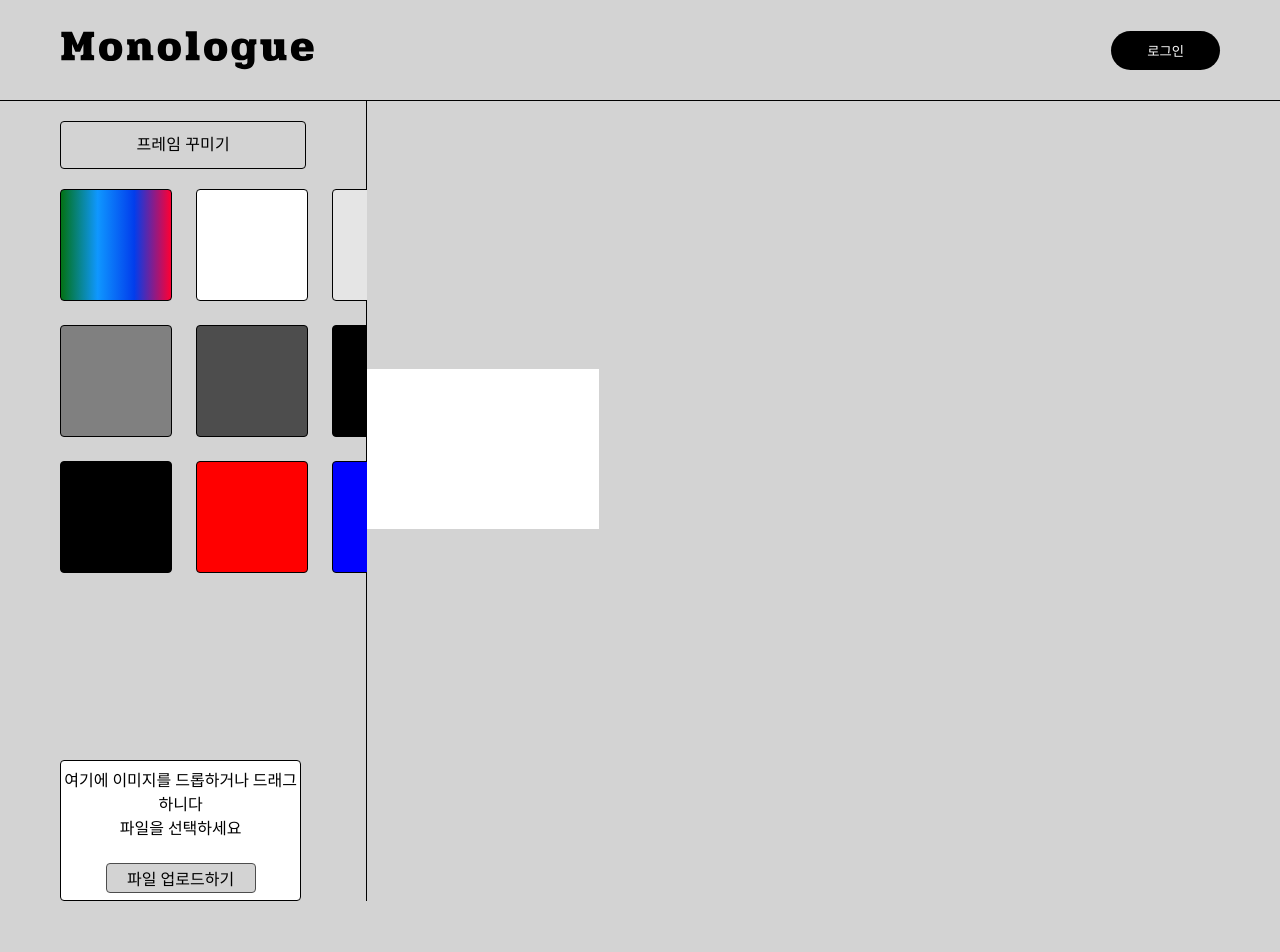
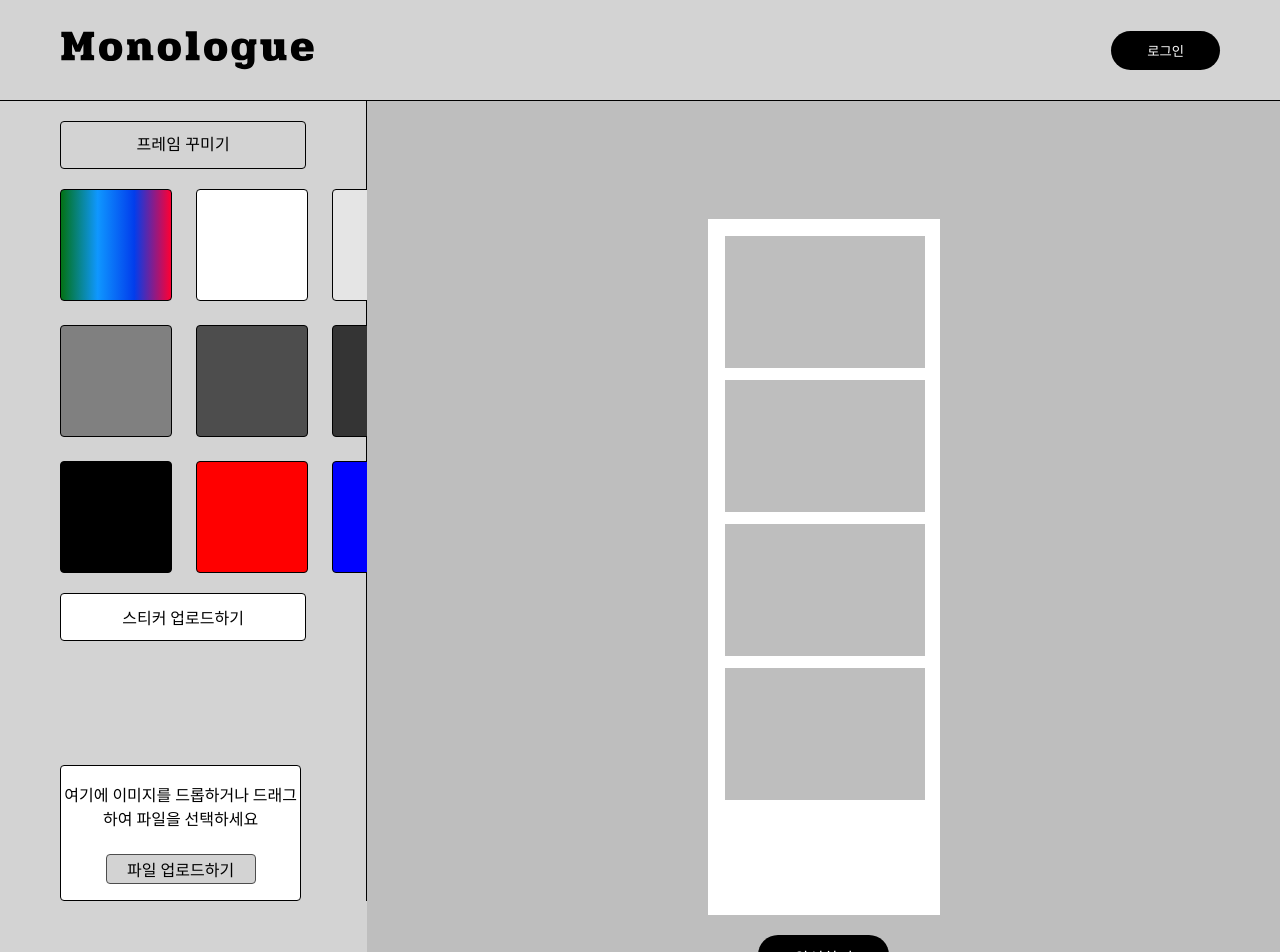
Before and after one commit to hackaton-10/monologue_web, a React (Create React App) app: page /Frame in a window 1280 px wide. Shown: the top 952 px of the page. Before the commit the page ends 901 px from the top, so only its background shows below. Built offline with nearby package versions, Linux system fonts and the light colour scheme.

Commit message:
feat: frame 완성

```diff
--- a/package.json
+++ b/package.json
@@ -12,6 +12,7 @@
     "@types/react-dom": "^18.3.1",
     "react": "^18.3.1",
     "react-dom": "^18.3.1",
+    "react-draggable": "^4.4.6",
     "react-router-dom": "^6.27.0",
     "react-scripts": "5.0.1",
     "styled-components": "^6.1.13",
@@ -22,7 +23,7 @@
     "build": "react-scripts build",
     "test": "react-scripts test",
     "eject": "react-scripts eject",
-     "lint": "eslint './src/**/*.{ts,tsx,js,jsx}'",
+    "lint": "eslint './src/**/*.{ts,tsx,js,jsx}'",
     "lint:fix": "eslint --fix './src/**/*.{ts,tsx,js,jsx}'"
   },
   "eslintConfig": {
--- a/src/pages/Frame/index.tsx
+++ b/src/pages/Frame/index.tsx
@@ -1,5 +1,6 @@
 import React, { useState } from 'react';
 import styled from 'styled-components';
+import Draggable from 'react-draggable';
 import color from 'styles/color';
 import font from 'styles/font';
 
@@ -13,9 +14,15 @@ interface FrameProps {
   imageUrl?: string;
 }
 
+interface Sticker {
+  src: string;
+  width?: number;
+  height?: number;
+}
 const Frame = () => {
   const [color, setColor] = useState<string>('#ffffff');
   const [image, setImage] = useState<string>('');
+  const [stickers, setStickers] = useState<Sticker[]>([]);
 
   const handleFileChange = (event: React.ChangeEvent<HTMLInputElement>) => {
     const file = event.target.files?.[0];
@@ -30,10 +37,38 @@ const Frame = () => {
     }
   };
 
+  const handleStickerUpload = (event: React.ChangeEvent<HTMLInputElement>) => {
+    const file = event.target.files?.[0];
+    if (file) {
+      const reader = new FileReader();
+      reader.onloadend = (e: ProgressEvent<FileReader>) => {
+        const result = e.target?.result;
+        if (result && typeof result === 'string') {
+          setStickers((prevStickers) => [...prevStickers, { src: result }]);
+        }
+      };
+      reader.readAsDataURL(file);
+    }
+  };
+
   const handleReset = () => {
     if (window.confirm('이미지를 삭제하시겠습니까?')) {
       setImage('');
+      setStickers([]);
     }
+  };
+
+  const handleStickerLoad = (event: React.SyntheticEvent<HTMLImageElement>, index: number) => {
+    const img = event.currentTarget;
+    setStickers((prevStickers) =>
+      prevStickers.map((sticker, i) =>
+        i === index ? { ...sticker, width: img.naturalWidth, height: img.naturalHeight } : sticker,
+      ),
+    );
+  };
+
+  const handleDeleteSticker = (index: number) => {
+    setStickers((prevStickers) => prevStickers?.filter((_, i) => i !== index) || []);
   };
 
   return (
@@ -47,21 +82,21 @@ const Frame = () => {
             <ColorBox bgColor="#E5E5E5" onClick={() => setColor('#E5E5E5')} />
             <ColorBox bgColor="#808080" onClick={() => setColor('#808080')} />
             <ColorBox bgColor="#4D4D4D" onClick={() => setColor('#4D4D4D')} />
-            <ColorBox bgColor="#000000" onClick={() => setColor('#000000')} />
+            <ColorBox bgColor="#343434" onClick={() => setColor('#343434')} />
             <ColorBox bgColor="#000000" onClick={() => setColor('#000000')} />
             <ColorBox bgColor="#FF0000" onClick={() => setColor('#FF0000')} />
             <ColorBox bgColor="#0000FF" onClick={() => setColor('#0000FF')} />
           </ColorPalette>
+          <StickerContainer htmlFor="sticker">
+            <FileInputText>스티커 업로드하기</FileInputText>
+          </StickerContainer>
+          <FileInput type="file" accept="image/*" id="sticker" onChange={handleStickerUpload} />
         </FrameColorLayout>
         {image ? (
           <ResetButton onClick={handleReset}>새로운 사진 넣기</ResetButton>
         ) : (
           <FileInputWrapper>
-            <PlaceholderText>
-              여기에 이미지를 드롭하거나 드래그하니다
-              <br />
-              파일을 선택하세요
-            </PlaceholderText>
+            <PlaceholderText>여기에 이미지를 드롭하거나 드래그하여 파일을 선택하세요</PlaceholderText>
             <FileInputContainer htmlFor="file">
               <FileInputText>파일 업로드하기</FileInputText>
             </FileInputContainer>
@@ -70,7 +105,26 @@ const Frame = () => {
         )}
       </EditContainer>
       <PreviewContainer>
-        <FrameContainer bgColor={color} imageUrl={image}></FrameContainer>
+        <FrameContainer bgColor={color} imageUrl={image}>
+          <FrameImg />
+          <FrameImg />
+          <FrameImg />
+          <FrameImg />
+          {stickers &&
+            stickers.map((sticker, index) => (
+              <Draggable key={index}>
+                <StickerWrapper>
+                  <StickerContiner
+                    src={sticker.src}
+                    alt={`sticker-${index}`}
+                    onLoad={(e) => handleStickerLoad(e, index)}
+                  />
+                  <DeleteButton onClick={() => handleDeleteSticker(index)}>X</DeleteButton>
+                </StickerWrapper>
+              </Draggable>
+            ))}
+        </FrameContainer>
+        <ResultContainer>완성하기</ResultContainer>
       </PreviewContainer>
     </StyledFrame>
   );
@@ -80,10 +134,9 @@ export default Frame;
 
 const StyledFrame = styled.div`
   width: 100%;
-  height: 100%;
+  height: 924px;
   display: flex;
   padding-left: 60px;
-  padding-right: 60px;
   border-top: 1px solid black;
 `;
 
@@ -96,7 +149,7 @@ const EditContainer = styled.div`
   border-right: 1px solid ${color.black};
   padding-right: 60px;
   padding-top: 20px;
-  gap: 24%;
+  gap: 16%;
 `;
 
 const FrameColorLayout = styled.div`
@@ -120,6 +173,19 @@ const ColorPalette = styled.div`
   width: 100%;
   grid-template-columns: repeat(3, 1fr);
   gap: 24px;
+`;
+
+const StickerContainer = styled.label`
+  display: flex;
+  gap: 24px;
+  border: 1px solid black;
+  height: 48px;
+  border-radius: 4px;
+  color: ${color.black};
+  background-color: ${color.white};
+  justify-content: center;
+  align-items: center;
+  cursor: pointer;
 `;
 
 const GradientColor = styled.div`
@@ -192,21 +258,27 @@ const ResetButton = styled.button`
 `;
 
 const PreviewContainer = styled.div`
+  height: 108%;
+  width: 140%;
   display: flex;
   flex-direction: column;
-  gap: 10px;
-  width: 232px;
-  height: 696px;
+  gap: 20px;
   justify-content: center;
   align-items: center;
+  background-color: ${color.gray300};
 `;
 
 const FrameContainer = styled.div<FrameProps>`
-  width: 100%;
-  height: 160px;
+  display: flex;
+  flex-direction: column;
+  width: 232px;
+  height: 696px;
   background-color: ${(props: { bgColor: string }) => props.bgColor};
   position: relative;
   overflow: hidden;
+  padding-top: 17px;
+  padding-left: 17px;
+  gap: 12px;
 
   ${(props) =>
     props.imageUrl &&
@@ -224,3 +296,54 @@ const FrameContainer = styled.div<FrameProps>`
     }
   `}
 `;
+
+const FrameImg = styled.div`
+  width: 200px;
+  height: 132px;
+  background-color: ${color.gray300};
+  z-index: 1;
+`;
+
+const StickerContiner = styled.img`
+  position: absolute;
+  width: 100px;
+  height: 100px;
+  cursor: grab;
+  z-index: 10;
+  background-color: transparent;
+`;
+
+const StickerWrapper = styled.div`
+  position: relative;
+  display: flex;
+  gap: 4px;
+  z-index: 100;
+`;
+
+const DeleteButton = styled.button`
+  position: absolute;
+  top: 12px;
+  right: 112px;
+  background: ${color.black};
+  color: white;
+  border: none;
+  border-radius: 50%;
+  cursor: pointer;
+  padding: 3px 6px;
+  z-index: 15;
+  opacity: 0;
+  transition: opacity 0.3s;
+
+  &:hover {
+    opacity: 1;
+  }
+`;
+
+const ResultContainer = styled.div`
+  padding: 10px 36px;
+  border: none;
+  color: white;
+  background-color: black;
+  border-radius: 20px;
+  cursor: pointer;
+`;
```
Also changed, not shown: 1 other file (tests, documents, lock files or other folders).
